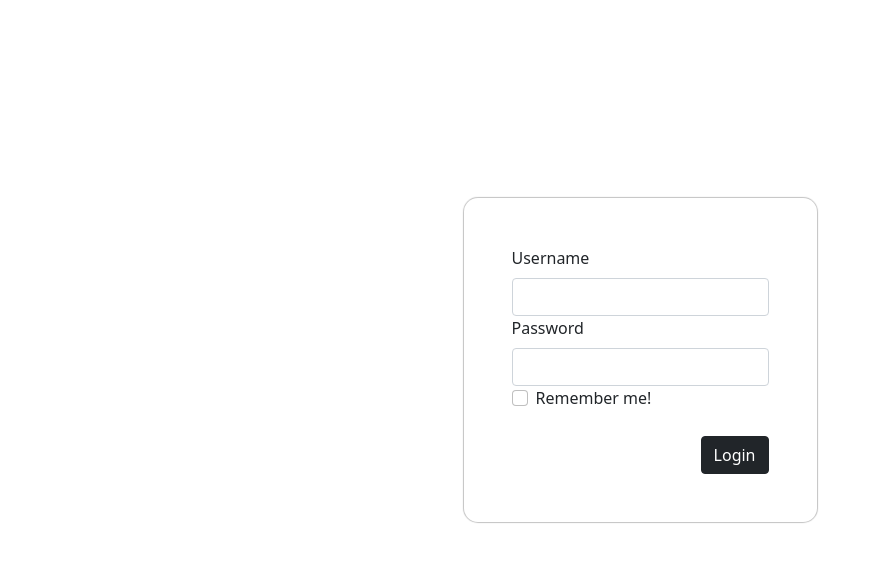
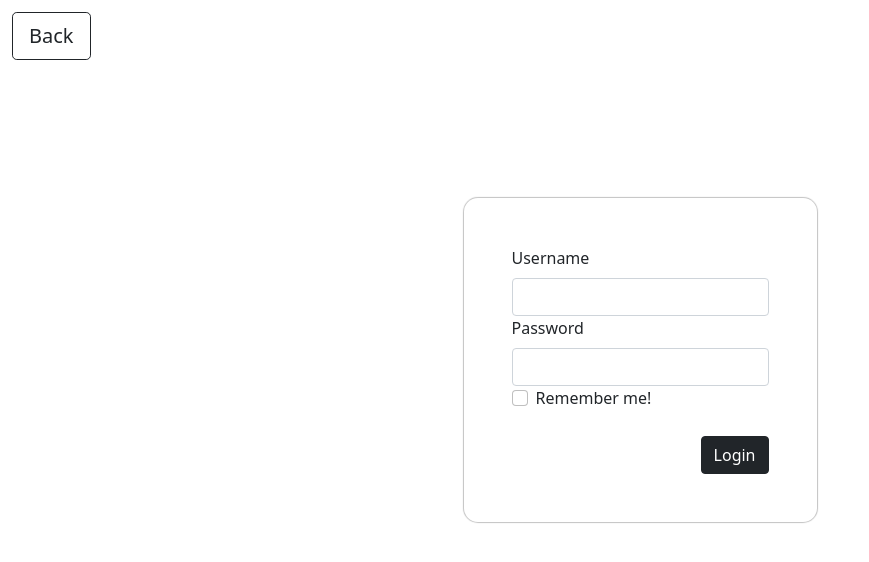
Before and after one commit to kirillvarn/grocerycomparator-web, a React (Create React App) app: page /grocerycomparator-web/admin in a window 1280 px wide. Shown: the top 562 px of the page, without its empty margins (0-869 px from the left). Built offline with nearby package versions, Linux system fonts and the light colour scheme; no server answers.

Commit message:
small fixes

```diff
--- a/src/components/Admin/LoginPage/Login.js
+++ b/src/components/Admin/LoginPage/Login.js
@@ -5,6 +5,7 @@ import "./Login.css";
 import { config } from '../../../credentials';
 
 import Error from '../../Error/Error';
+import Back from '../../Back/Back';
 
 const URL = config.API;
 
@@ -60,6 +61,7 @@ function Login(props) {
     }, [loginResponse])
 
     return (<div className="login_container">
+        <Back/>
         {error ? <Error message={error} /> : null}
         <form onSubmit={login}>
             <Form.Group controlId="username">
--- a/src/components/Admin/Panel/Panel.css
+++ b/src/components/Admin/Panel/Panel.css
@@ -41,3 +41,7 @@ div.col {
 .overflow-hidden {
     overflow: scroll;
 }
+
+.panel_container  * {
+    margin: 12px;
+}
--- a/src/components/Admin/Panel/Panel.js
+++ b/src/components/Admin/Panel/Panel.js
@@ -7,6 +7,7 @@ import * as Helper from '../../Helpers.js';
 // Components
 import Status from './Status';
 import Error from '../../Error/Error'
+import Back from '../../Back/Back';
 
 const URL = config.API;
 const PARSE_KEY = config.PARSE_TOKEN;
@@ -18,6 +19,8 @@ export default function Panel() {
   const [dateArray, setDateArray] = useState([]);
   const [error, setError] = useState(false);
   const [showModal, setShowModal] = useState(false);
+  const [statusClass, setStatusClass] = useState("card status-ok")
+  const [statusMsg, setStatusMsg] = useState("")
 
 
   const timeoutChecker = () => {
@@ -73,17 +76,18 @@ export default function Panel() {
     }, [])
 
   useEffect(() => {
-        if (props.status === 'OK') {
-            setClassName("card status-ok");
-            setMsg("Server is running!");
+        if (serverStatus === 'OK') {
+            setStatusClass("card status-ok");
+            setStatusMsg("Server is running!");
         } else {
-            setClassName("card status-error");
-            setMsg("Server is down!");
+            setStatusClass("card status-error");
+            setStatusMsg("Server is down!");
         }
   }, [serverStatus])
 
   return (
-    <Container className="panel_container">
+    <div>
+      <Back/>
       {error ? <Error message={error} /> : null}
       <Modal className="h-75 mt-4 p-4" centered scrollable show={showModal} onHide={() => setShowModal(false)}>
         <Modal.Header closeButton>
@@ -115,9 +119,10 @@ export default function Panel() {
           </Button>
         </Modal.Footer>
       </Modal>
+    <Container className="panel_container">
       <Row>
-	<Col className="card">
-          <Status status={serverStatus} />
+	<Col className={statusClass}>
+	  <h1>{statusMsg}</h1>
         </Col>
       </Row>
       <Row>
@@ -130,5 +135,6 @@ export default function Panel() {
         </Col>
       </Row>
     </Container>
+   </div>
   )
 }
--- /dev/null
+++ b/src/components/Back/Back.css
@@ -0,0 +1,5 @@
+.back_btn {
+    position: fixed;
+    top: 12px;
+    left: 12px;
+}
--- /dev/null
+++ b/src/components/Back/Back.js
@@ -0,0 +1,13 @@
+//import React, { useState, useEffect } from 'react';
+import "./Back.css";
+import { Button } from 'react-bootstrap';
+
+function Back() {
+    return (
+        <Button className="back_btn" size='lg' href="/grocerycomparator-web" variant='outline-dark'>
+            Back
+        </Button>
+    );
+}
+
+export default Back;
```
Also changed, not shown: public/back-btn.svg (added).
